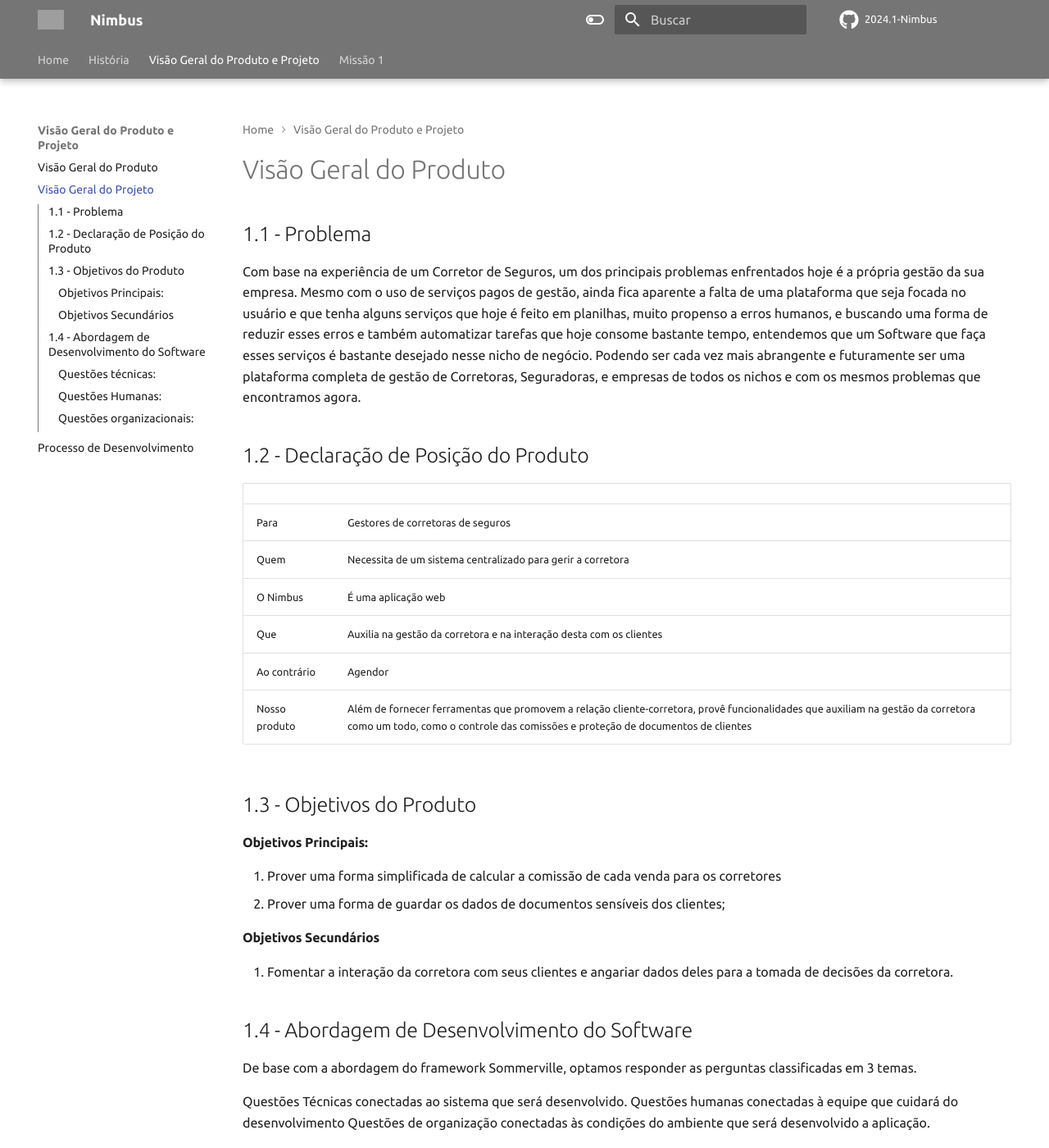
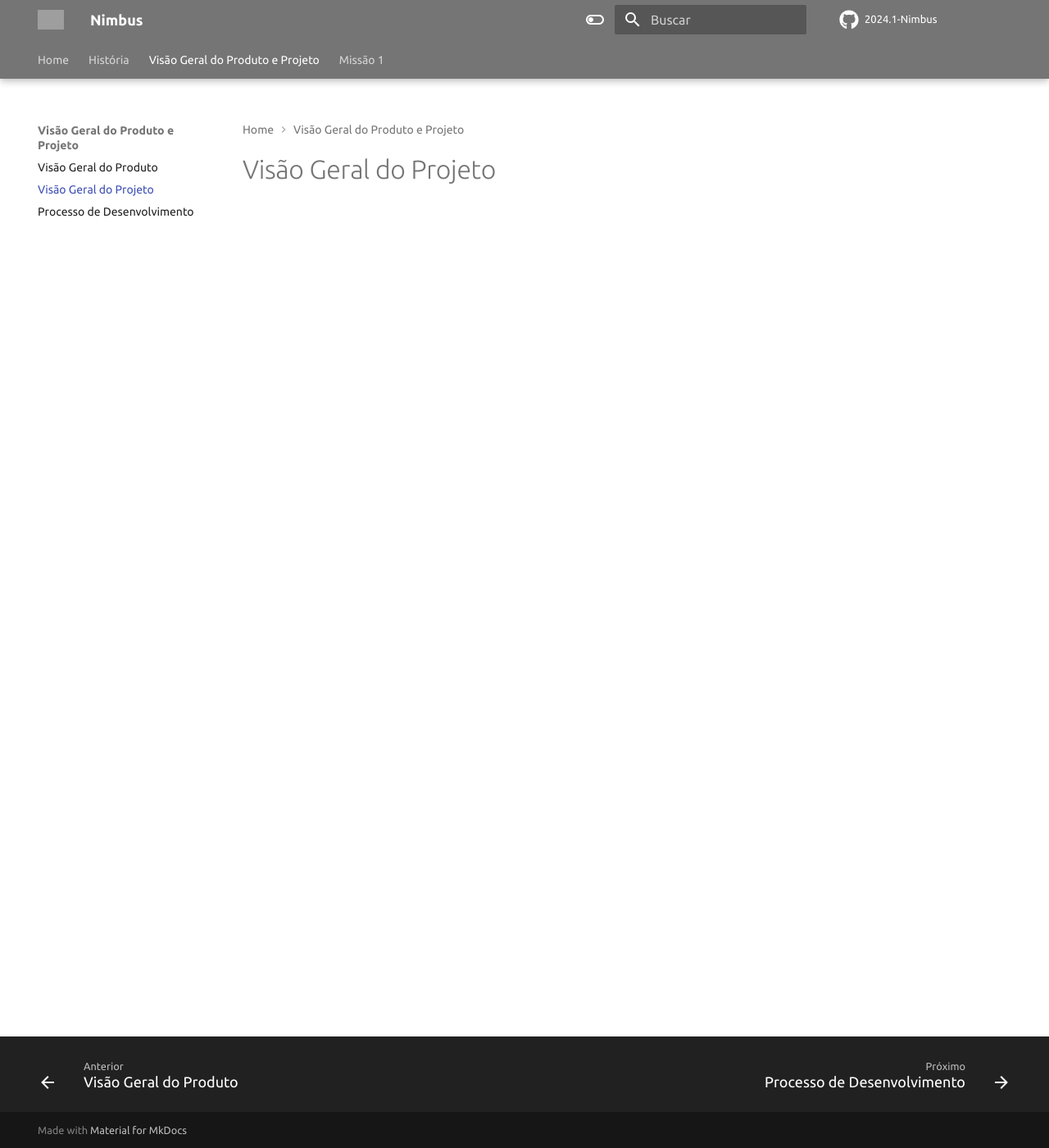
Before and after one commit to mdsreq-fga-unb/2024.1-Nimbus, an MkDocs documentation site: the page built from docs/visao-geral/visao-projeto.md, in a window 1280 px wide and 1400 px high. Shown: the whole window at 82% size. Built offline with MkDocs 1.6.1 and Material for MkDocs 9.7.7, drawn with Linux system fonts in a browser that asks for light colours; comment, search, counter and statistics services are not loaded; some of the changed text lies outside the part shown; grey boxes are pictures that could not be loaded.

Commit message:
Remove conteúdo repetido em visão de projeto

```diff
--- a/docs/visao-geral/visao-projeto.md
+++ b/docs/visao-geral/visao-projeto.md
@@ -1,85 +1 @@
-# Visão Geral do Produto
-
-## 1.1 - Problema
-
- Com base na experiência de um Corretor de Seguros, um dos principais problemas enfrentados hoje é a própria gestão da sua empresa. Mesmo com o uso de serviços pagos de gestão, ainda fica aparente a falta de uma plataforma que seja focada no usuário e que tenha alguns serviços que hoje é feito em planilhas, muito propenso a erros humanos, e buscando uma forma de reduzir esses erros e também automatizar tarefas que hoje consome bastante tempo, entendemos que um Software que faça esses serviços é bastante desejado nesse nicho de negócio. Podendo ser cada vez mais abrangente e futuramente ser uma plataforma completa de gestão de Corretoras, Seguradoras, e empresas de todos os nichos e com os mesmos problemas que encontramos agora.
-
-## 1.2 - Declaração de Posição do Produto
-
-|||
-|------|-----------------------------------|
-| Para | Gestores de corretoras de seguros |
-| Quem | Necessita de um sistema centralizado para gerir a corretora |
-| O Nimbus | É uma aplicação web |
-| Que | Auxilia na gestão da corretora e na interação desta com os clientes |
-| Ao contrário | Agendor |
-| Nosso produto | Além de fornecer ferramentas que promovem a relação cliente-corretora, provê funcionalidades que auxiliam na gestão da corretora como um todo, como o controle das comissões e proteção de documentos de clientes |
-
-## 1.3 - Objetivos do Produto
-
-#### Objetivos Principais:
-
-1. Prover uma forma simplificada de calcular a comissão de cada venda para os corretores
-2. Prover uma forma de guardar os dados de documentos sensíveis dos clientes;
-
-#### Objetivos Secundários
-
-1. Fomentar a interação da corretora com seus clientes e angariar dados deles para a tomada de decisões da corretora.
-
-## 1.4 - Abordagem de Desenvolvimento do Software
-
-De base com a abordagem do framework Sommerville, optamos responder as perguntas classificadas em 3 temas.
-
-Questões Técnicas conectadas ao sistema que será desenvolvido.
-Questões humanas conectadas à equipe que cuidará do desenvolvimento
-Questões de organização conectadas às condições do ambiente que será desenvolvido a aplicação.
-
-### Questões técnicas:
-
-**Qual o tamanho do software que será desenvolvido?**
-
- - Um sistema de pequeno porte.
-
-**Qual modelo de software será desenvolvido?**
-
-- Uma aplicação web, de média complexidade e com requisitos pouco conhecidos.
-
-**Qual a vida útil prevista para o software?**
-
-- Por hora, vida útil, médio a longo período
-
-**O sistema está sujeito a controle externo?**
-
-- Sim, sujeito ao controle dos corretores e o acompanhamento dos clientes dos seguros
-
-### Questões Humanas:
-
-**Qual o nível técnico da equipe responsável pelo desenvolvimento?**
-
-- A equipe possui conhecimentos em desenvolvimento web front-end, desenvolvimento de APIs e gerenciamento e modelagem de bancos de dados.
-
-**Como está organizado o time de desenvolvimento?**
-
-- A equipe foi dividida em front-end e back-end.
-
-**Quais são as tecnologias disponíveis para apoiar o desenvolvimento do sistema?**
-
-- Frameworks de desenvolvimento front-end (no caso, React) e back-end (Java, com o framework Spring).
-
-### Questões organizacionais:
-
-**É importante ter uma especificação e um projeto (design) bem detalhados antes de passar para a implementação — talvez por motivos contratuais?**
-
-- Não, algumas partes da aplicação podem ser concluídas sem especificações de design.
-
-**É realista uma estratégia de entrega incremental, na qual o software é entregue aos clientes ou outros stakeholders e um rápido feedback é obtido?**
-
-- Sim. Este método permite resolver problemas locais que podem afetar todo o produto antes da implementação completa do projeto.
-
-**Os representantes do cliente estarão disponíveis e dispostos a participar do time de desenvolvimento?**
-
-- Não, os representantes, estarão apenas disponíveis para dar feedbacks, durante o processo, mas não participando do desenvolvimento em si.
-
-**Existem questões culturais que possam afetar o desenvolvimento do sistema?**
-
-- Não, como o time está iniciando, não está vinculada a uma metodologia específica de desenvolvimento.
+# Visão Geral do Projeto
```
